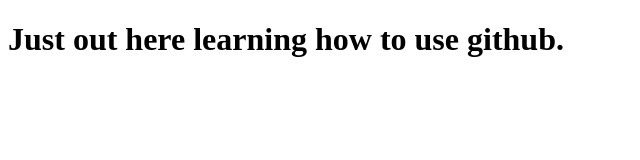
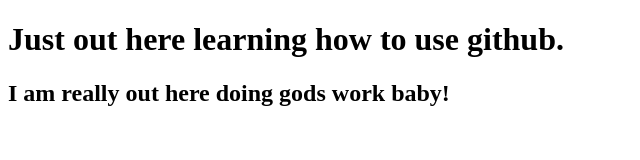
Before and after one commit to NelsonGD/learning_github, a plain HTML site: page index.html in a window 1280 px wide. Shown: the whole page, without its empty margins (0-640 px from the left). Drawn offline with Linux system fonts and the light colour scheme.

Commit message:
commit time

```diff
--- a/index.html
+++ b/index.html
@@ -8,5 +8,10 @@
 </head>
 <body>
     <h1>Just out here learning how to use github.</h1>
+    <div>
+        <h2>
+            I am really out here doing gods work baby!
+        </h2>
+    </div>
 </body>
 </html>
```
